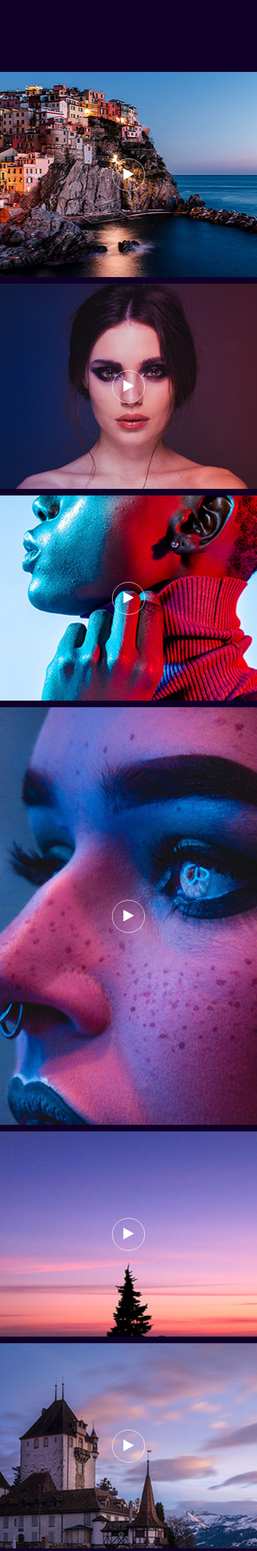
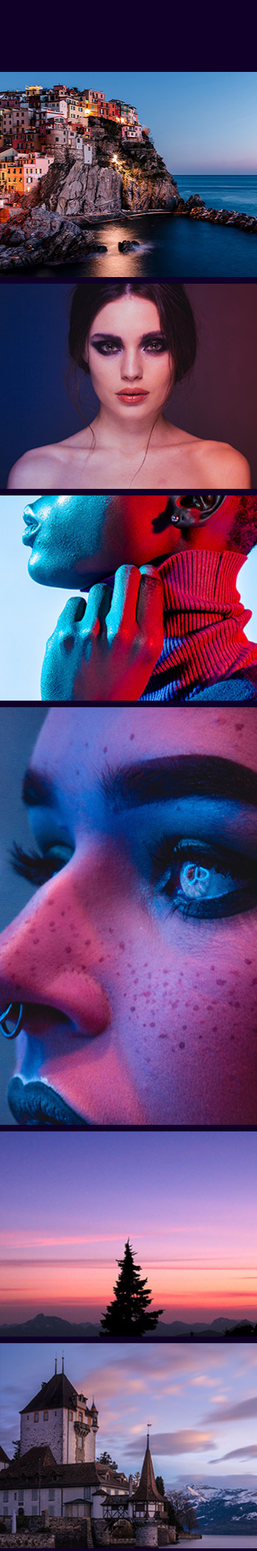
Before and after one commit to Marocz11/MagicHueWeb, a PHP site: page / in a window 390 px wide. Shown: the part 2010-4361 px from the top of the page at 66% size. Run offline with PHP 8.4, Linux system fonts and the light colour scheme.

Commit message:
jsou všude fotky a zvetšují se

```diff
--- a/css/style.css
+++ b/css/style.css
@@ -142,9 +142,13 @@ ol {
 }
 
 .set-bg {
+  background-size: cover;
+  background-position: center;
   background-repeat: no-repeat;
-  background-size: cover;
-  background-position: top center;
+  width: 100%;
+  height: 100%;
+  display: block;
+  position: relative;
 }
 
 .spad {
@@ -547,6 +551,7 @@ ol {
       -ms-flex-pack: center;
           justify-content: center;
 }
+
 .work__item:hover .work__item__hover {
   bottom: 0;
 }
@@ -1430,6 +1435,113 @@ ol {
   margin-left: 5px;
 }
 
+
+/* The Modal (background) */
+/* Modal Styling */
+.modal {
+  display: none;
+  position: fixed;
+  z-index: 1;
+  left: 0;
+  top: 0;
+  width: 100%;
+  height: 100%;
+  overflow: auto;
+  background-color: rgba(0, 0, 0, 0.9);
+  padding-top: 60px;
+}
+
+.modal-content {
+  margin: auto;
+  display: block;
+  width: 80%;
+  max-width: 700px;
+}
+
+#caption-1 {
+  text-align: center;
+  color: #ccc;
+  padding: 10px 0;
+  height: auto;
+}
+
+/* The Close Button */
+.close {
+  position: absolute;
+  top: 15px;
+  right: 35px;
+  color: #f1f1f1;
+  font-size: 40px;
+  font-weight: bold;
+  transition: 0.3s;
+}
+
+.close:hover,
+.close:focus {
+  color: #bbb;
+  text-decoration: none;
+  cursor: pointer;
+}
+
+
+/* Caption of Modal Image (Text) */
+#caption {
+  margin: auto;
+  display: block;
+  width: 80%;
+  max-width: 700px;
+  text-align: center;
+  color: #ccc;
+  padding: 10px 0;
+  height: 150px;
+}
+
+/* Add Animation - Zoom in the Modal */
+.modal-content, #caption {
+  -webkit-animation-name: zoom;
+  -webkit-animation-duration: 0.6s;
+  animation-name: zoom;
+  animation-duration: 0.6s;
+}
+
+@-webkit-keyframes zoom {
+  from {-webkit-transform: scale(0)}
+  to {-webkit-transform: scale(1)}
+}
+
+@keyframes zoom {
+  from {transform: scale(0)}
+  to {transform: scale(1)}
+}
+
+/* The Close Button */
+.close {
+  position: absolute;
+  top: 15px;
+  right: 35px;
+  color: #f1f1f1;
+  font-size: 40px;
+  font-weight: bold;
+  transition: 0.3s;
+}
+
+.close:hover,
+.close:focus {
+  color: #bbb;
+  text-decoration: none;
+  cursor: pointer;
+}
+
+.work__item a.open-modal {
+  position: absolute;
+  top: 0;
+  left: 0;
+  width: 100%;
+  height: 100%;
+  z-index: 2;
+}
+
+
 /*---------------------
   Blog Details Hero
 -----------------------*/
@@ -2097,8 +2209,17 @@ ol {
   }
 
   .work__item {
-    width: calc(50% - 10px);
-  }
+    position: relative;
+    overflow: hidden;
+}
+
+.work__item img {
+  width: 100%;
+  height: 100%;
+  object-fit: cover;
+  display: block;
+}
+
 
   .work__item.large__item {
     width: calc(50% - 10px);
--- a/index.html
+++ b/index.html
@@ -179,13 +179,15 @@
     </section>
     <!-- Služby Sekce Konec -->
 
+
     <!-- Práce Sekce Začíná -->
     <section class="work">
         <div class="work__gallery">
             <div class="grid-sizer"></div>
+
+            <!-- First Item (Already Present) -->
             <div class="work__item wide__item set-bg" data-setbg="img/work/work-1.jpg">
-                <a href="https://www.youtube.com/watch?v=LXb3EKWsInQ" class="play-btn video-popup"><i
-                        class="fa fa-play"></i></a>
+                <a href="#work-modal-1" class="open-modal" style="display: block; width: 100%; height: 100%;"></a>
                 <div class="work__item__hover">
                     <h4>Ukázky našich prací</h4>
                     <ul>
@@ -194,17 +196,35 @@
                     </ul>
                 </div>
             </div>
+
+            <!-- Modal Structure -->
+            <div id="work-modal-1" class="modal">
+                <span class="close">&times;</span>
+                <img class="modal-content" id="modal-img-1" src="img/work/work-1.jpg" alt="Work 1">
+                <div id="caption-1">Ukázky našich prací</div>
+            </div>
+
+            <!-- Converted YouTube Items to Image Items with Modals -->
             <div class="work__item small__item set-bg" data-setbg="img/work/work-2.jpg">
-                <a href="https://www.youtube.com/watch?v=LXb3EKWsInQ" class="play-btn video-popup"><i
-                        class="fa fa-play"></i></a>
+                <a href="#work-modal-2" class="open-modal" style="display: block; width: 100%; height: 100%;"></a>
             </div>
+            <div id="work-modal-2" class="modal">
+                <span class="close">&times;</span>
+                <img class="modal-content" id="modal-img-2" src="img/work/work-2.jpg" alt="Work 2">
+                <div id="caption-2">Ukázky našich prací</div>
+            </div>
+
             <div class="work__item small__item set-bg" data-setbg="img/work/work-3.jpg">
-                <a href="https://www.youtube.com/watch?v=LXb3EKWsInQ" class="play-btn video-popup"><i
-                        class="fa fa-play"></i></a>
+                <a href="#work-modal-3" class="open-modal" style="display: block; width: 100%; height: 100%;"></a>
             </div>
+            <div id="work-modal-3" class="modal">
+                <span class="close">&times;</span>
+                <img class="modal-content" id="modal-img-3" src="img/work/work-3.jpg" alt="Work 3">
+                <div id="caption-3">Ukázky našich prací</div>
+            </div>
+
             <div class="work__item large__item set-bg" data-setbg="img/work/work-4.jpg">
-                <a href="https://www.youtube.com/watch?v=LXb3EKWsInQ" class="play-btn video-popup"><i
-                        class="fa fa-play"></i></a>
+                <a href="#work-modal-4" class="open-modal" style="display: block; width: 100%; height: 100%;"></a>
                 <div class="work__item__hover">
                     <h4>Ukázky našich prací</h4>
                     <ul>
@@ -213,17 +233,32 @@
                     </ul>
                 </div>
             </div>
+            <div id="work-modal-4" class="modal">
+                <span class="close">&times;</span>
+                <img class="modal-content" id="modal-img-4" src="img/work/work-4.jpg" alt="Work 4">
+                <div id="caption-4">Ukázky našich prací</div>
+            </div>
+
             <div class="work__item small__item set-bg" data-setbg="img/work/work-5.jpg">
-                <a href="https://www.youtube.com/watch?v=LXb3EKWsInQ" class="play-btn video-popup"><i
-                        class="fa fa-play"></i></a>
+                <a href="#work-modal-5" class="open-modal" style="display: block; width: 100%; height: 100%;"></a>
             </div>
+            <div id="work-modal-5" class="modal">
+                <span class="close">&times;</span>
+                <img class="modal-content" id="modal-img-5" src="img/work/work-5.jpg" alt="Work 5">
+                <div id="caption-5">Ukázky našich prací</div>
+            </div>
+
             <div class="work__item small__item set-bg" data-setbg="img/work/work-6.jpg">
-                <a href="https://www.youtube.com/watch?v=LXb3EKWsInQ" class="play-btn video-popup"><i
-                        class="fa fa-play"></i></a>
+                <a href="#work-modal-6" class="open-modal" style="display: block; width: 100%; height: 100%;"></a>
             </div>
+            <div id="work-modal-6" class="modal">
+                <span class="close">&times;</span>
+                <img class="modal-content" id="modal-img-6" src="img/work/work-6.jpg" alt="Work 6">
+                <div id="caption-6">Ukázky našich prací</div>
+            </div>
+
             <div class="work__item wide__item set-bg" data-setbg="img/work/work-7.jpg">
-                <a href="https://www.youtube.com/watch?v=LXb3EKWsInQ" class="play-btn video-popup"><i
-                        class="fa fa-play"></i></a>
+                <a href="#work-modal-7" class="open-modal" style="display: block; width: 100%; height: 100%;"></a>
                 <div class="work__item__hover">
                     <h4>Ukázky našich prací</h4>
                     <ul>
@@ -232,8 +267,14 @@
                     </ul>
                 </div>
             </div>
+            <div id="work-modal-7" class="modal">
+                <span class="close">&times;</span>
+                <img class="modal-content" id="modal-img-7" src="img/work/work-7.jpg" alt="Work 7">
+                <div id="caption-7">Ukázky našich prací</div>
+            </div>
         </div>
     </section>
+
     <!-- Práce Sekce Konec -->
 
     <!-- Statistika Sekce Začíná -->
@@ -519,6 +560,8 @@
     <script src="js/jquery.slicknav.js"></script>
     <script src="js/owl.carousel.min.js"></script>
     <script src="js/main.js"></script>
+    <script src="js/modal.js"></script>
+
 </body>
 
 </html>
--- /dev/null
+++ b/js/modal.js
@@ -0,0 +1,41 @@
+document.addEventListener("DOMContentLoaded", function() {
+    // Get the modal elements
+    var modals = document.querySelectorAll('.modal');
+
+    // Get the clickable images that should open a modal
+    var modalImgs = document.querySelectorAll('.open-modal');
+
+    modalImgs.forEach(function(modalImg, index) {
+        modalImg.addEventListener('click', function(event) {
+            event.preventDefault();
+
+            // Get the associated modal
+            var modal = document.querySelector(modalImg.getAttribute('href'));
+            var modalImgElement = modal.querySelector('.modal-content');
+            var captionTextElement = modal.querySelector('#caption-1');
+
+            // Set the modal content
+            modal.style.display = "block";
+            modalImgElement.src = this.querySelector('img').src;
+
+            // Set the caption text
+            captionTextElement.innerHTML = this.nextElementSibling.querySelector('h4').innerText;
+        });
+    });
+
+    // Close the modal when the close button is clicked
+    var closeButtons = document.querySelectorAll('.close');
+    closeButtons.forEach(function(closeBtn) {
+        closeBtn.onclick = function() {
+            var modal = this.parentElement;
+            modal.style.display = "none";
+        }
+    });
+
+    // Close the modal when clicking outside the modal content
+    window.onclick = function(event) {
+        if (event.target.classList.contains('modal')) {
+            event.target.style.display = "none";
+        }
+    };
+});
```
Also changed, not shown: 2 other files.
